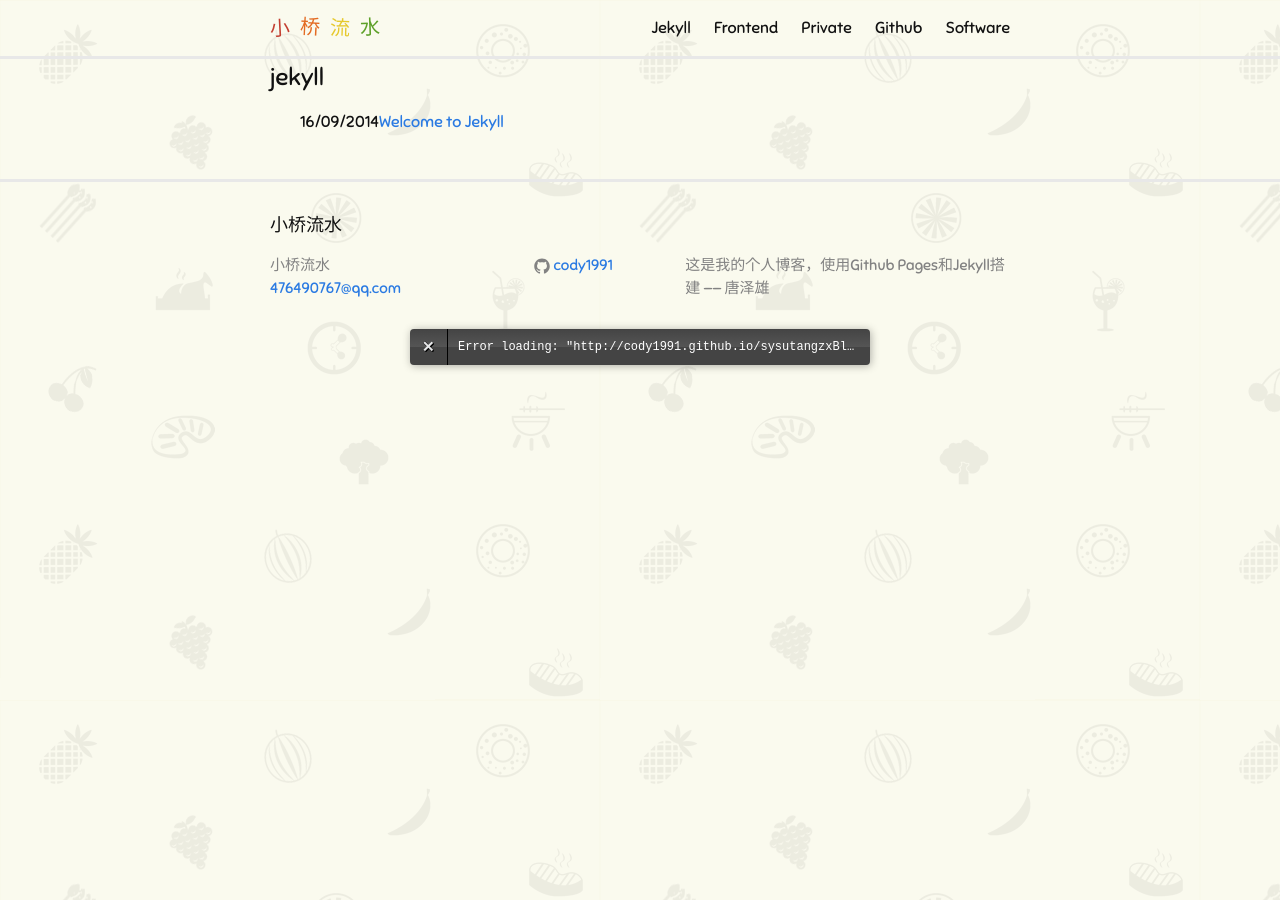
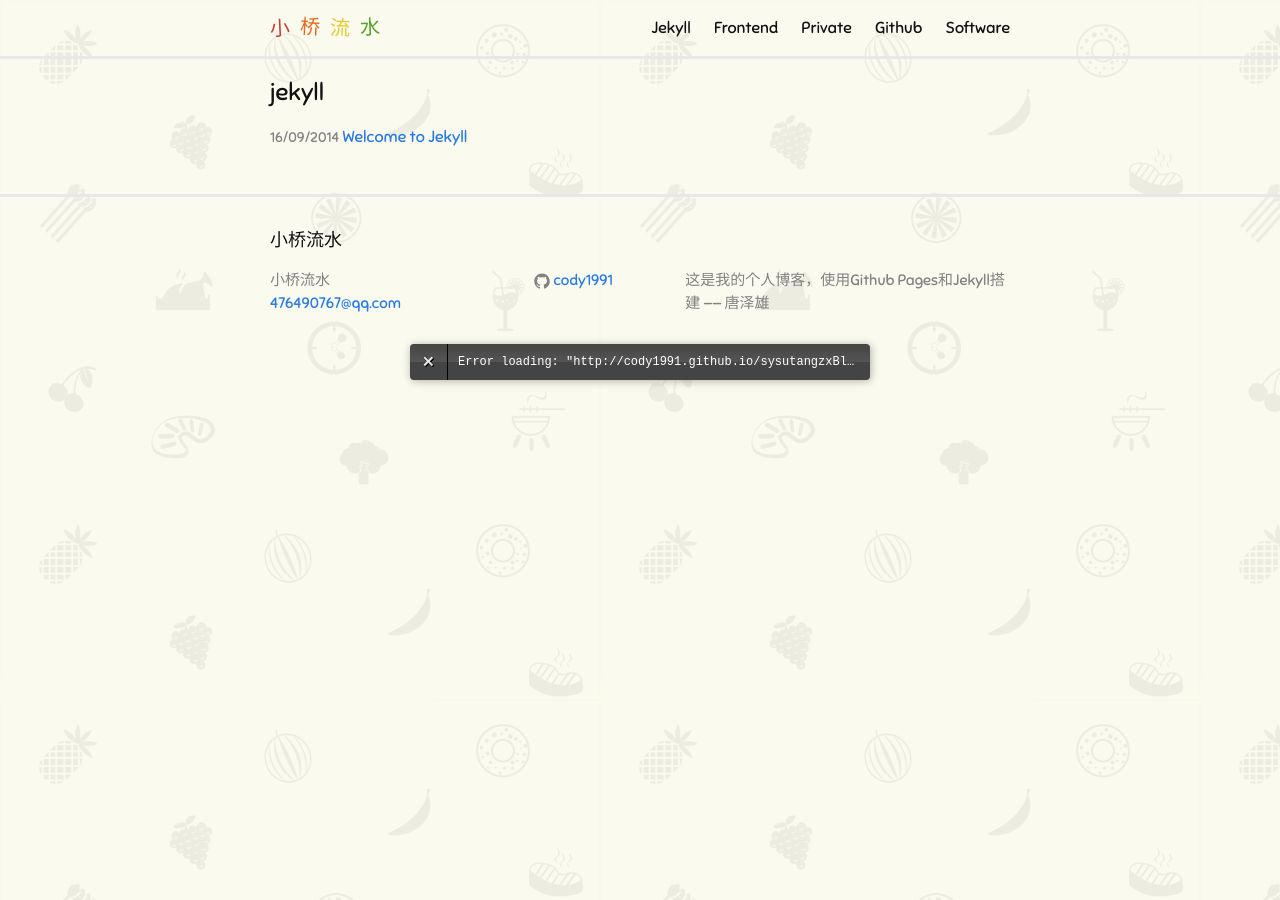
Before and after one commit to luojiyin1987/sysutangzxBlog, a Jekyll site: the page built from category.html, in a window 1280 px wide. Built offline with Jekyll 4.4.1, drawn with Linux system fonts in a browser that asks for light colours.

Commit message:
category

```diff
--- a/category.html
+++ b/category.html
@@ -8,7 +8,9 @@
 	<h2>{{ category | first }}</h2>
 	<ul class="arc-list">
 	    {% for post in category.last %}
-	    <li>{{ post.date | date:"%d/%m/%Y"}}<a href="{{ post.url }}">{{ post.title }}</a>
+	    <li>
+	    		<span class="post-meta">{{ post.date | date:"%d/%m/%Y"}}</span>
+	    		<a href="{{ post.url }}">{{ post.title }}</a>
 	    </li>
 	    {% endfor %}
 	</ul>
--- a/css/main.css
+++ b/css/main.css
@@ -689,10 +689,15 @@
     color: #5da028;
     -webkit-transform: rotate(-2deg);
 }
-
-.arc-list{
+.arc-list {
     list-style: none;
 }
-.category_main > div{
+.category_main {
+    margin-top: 15px;
+}
+.category_main > div {
     display: none;
 }
+.category_main ul {
+    margin-left: 0;
+}
```
